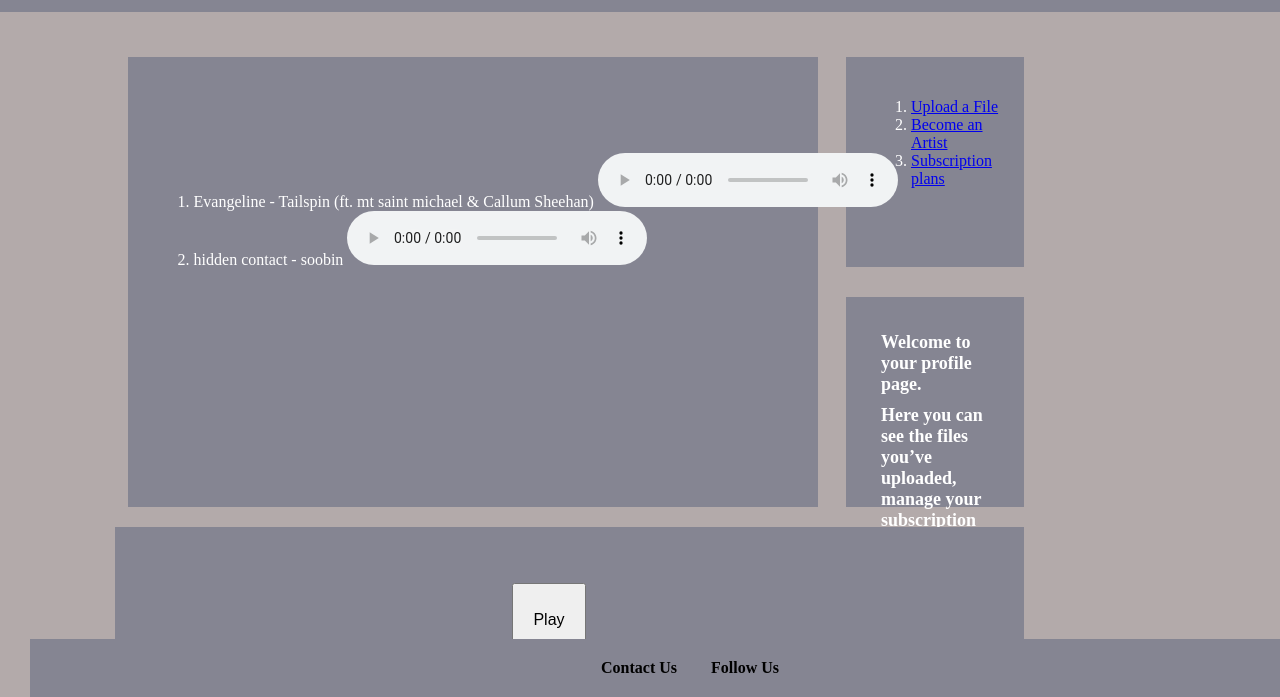
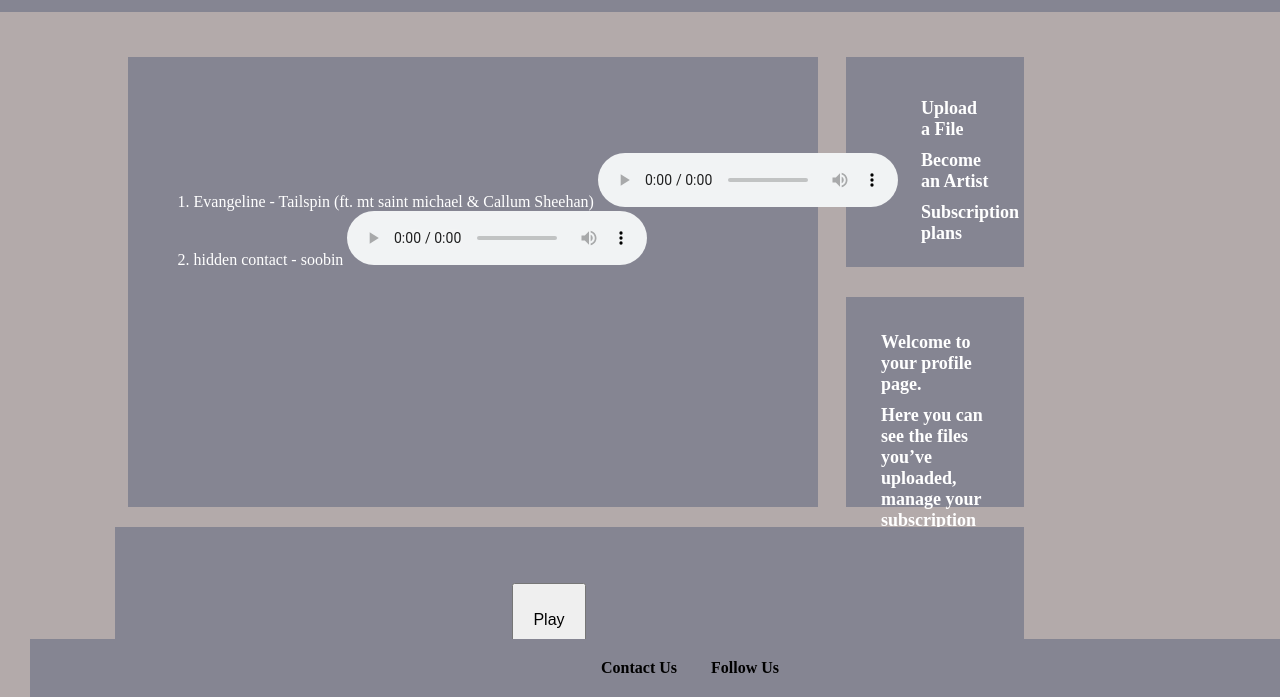
Before and after one commit to ZahirCD/MelodyCove, a plain HTML site: page Pages/UserProfilePage.html in a window 1280 px wide. Shown: the part 103-800 px from the top of the page. Drawn offline with Linux system fonts and the light colour scheme.

Commit message:
Update UserProfilePage.css

```diff
--- a/Stylesheets/UserProfilePage.css
+++ b/Stylesheets/UserProfilePage.css
@@ -113,7 +113,6 @@ nav {
 #biography {
     text-align: left;
     background-color: rgb(133, 133, 146);
-    /* I like this color option for the background for right now */
     color: #fff;
     padding: 25px;
     position: absolute;
@@ -131,6 +130,19 @@ nav {
     cursor: pointer;
 }
 
+.hyperlinks {
+    display: flex;
+        margin: 10px;
+        font-size: 18px;
+        font-weight: bold;
+        cursor: pointer;
+        color: #fff;
+        text-decoration: none;
+}
+
+.number-removed {
+    list-style-type: none;
+}
 
 #audio-list {
     text-align: left;
```
